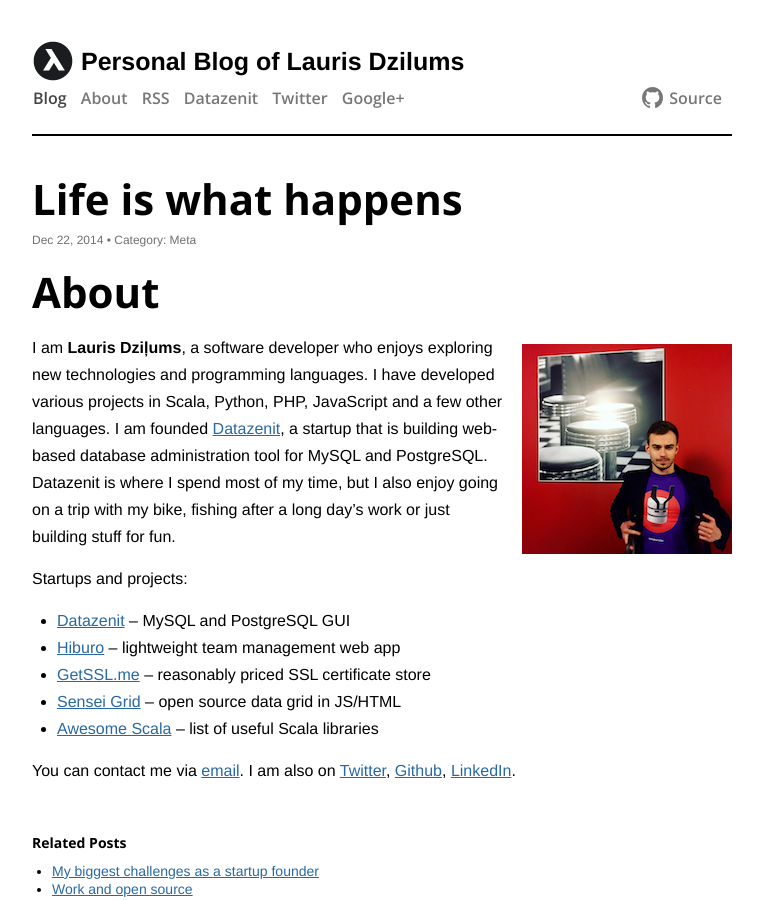
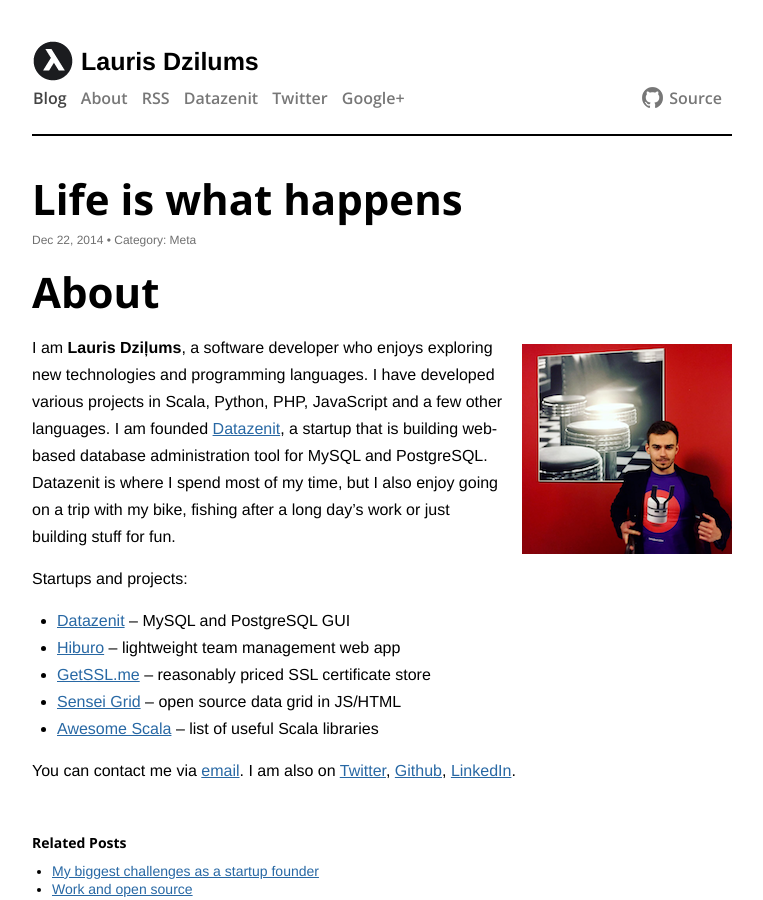
Before and after one commit to lauris/lauris.github.com, a Jekyll site: the page built from index.html, in a window 1280 px wide and 900 px high. Shown: the whole window, without its empty margins (258-1021 px from the left). Built offline with Jekyll 4.4.1, drawn with Linux system fonts in a browser that asks for light colours; comment, search, counter and statistics services are not loaded.

Commit message:
Change blog title.

```diff
--- a/_config.yml
+++ b/_config.yml
@@ -1,5 +1,5 @@
 # Site settings
-title: Personal Blog of Lauris Dzilums
+title: Lauris Dzilums
 email: lauris@discuss.lv
 description: "Personal blog about programming, hacking, open-source, startups, git, vim, linux, etc."
 baseurl: ""
```
